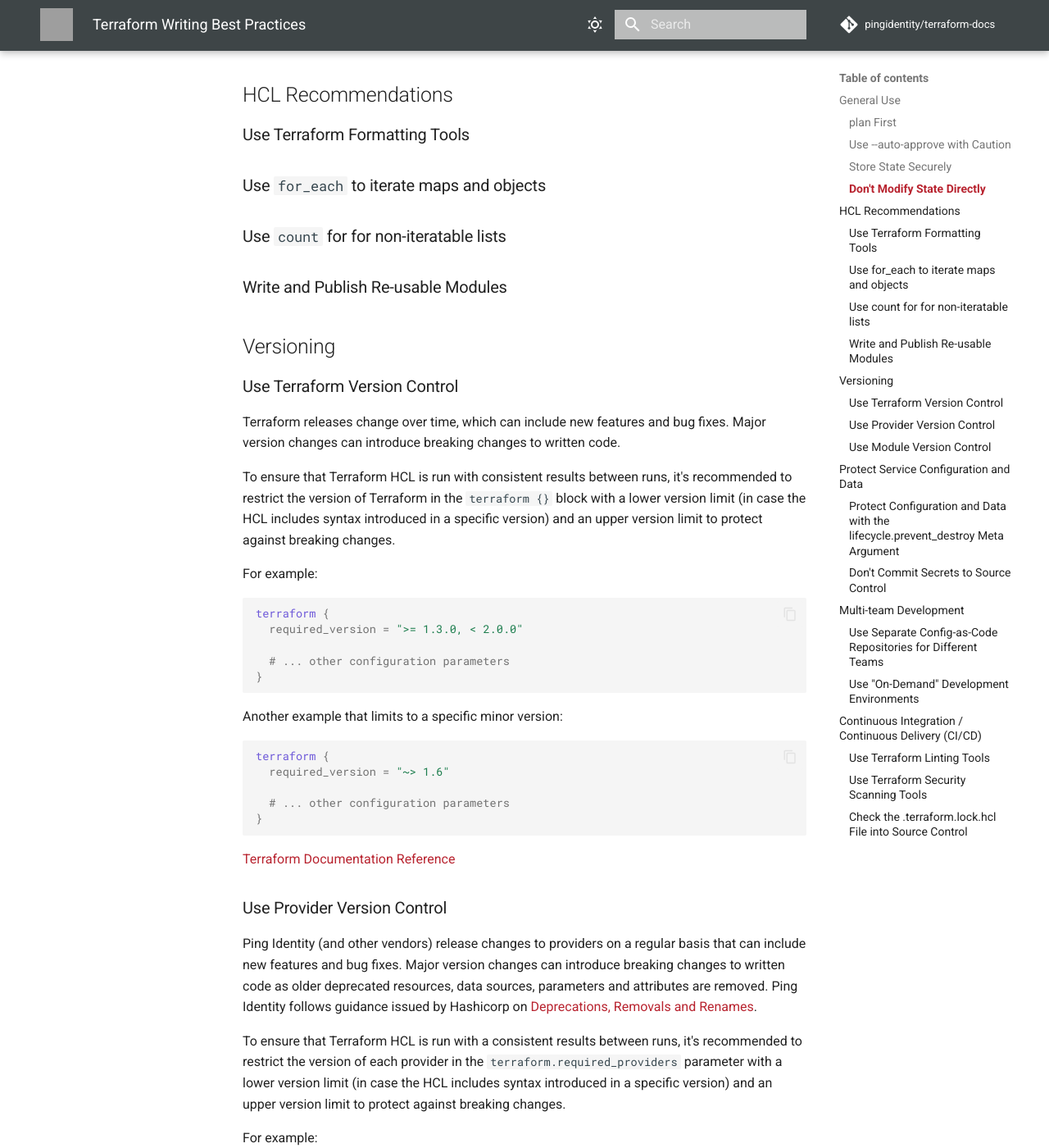
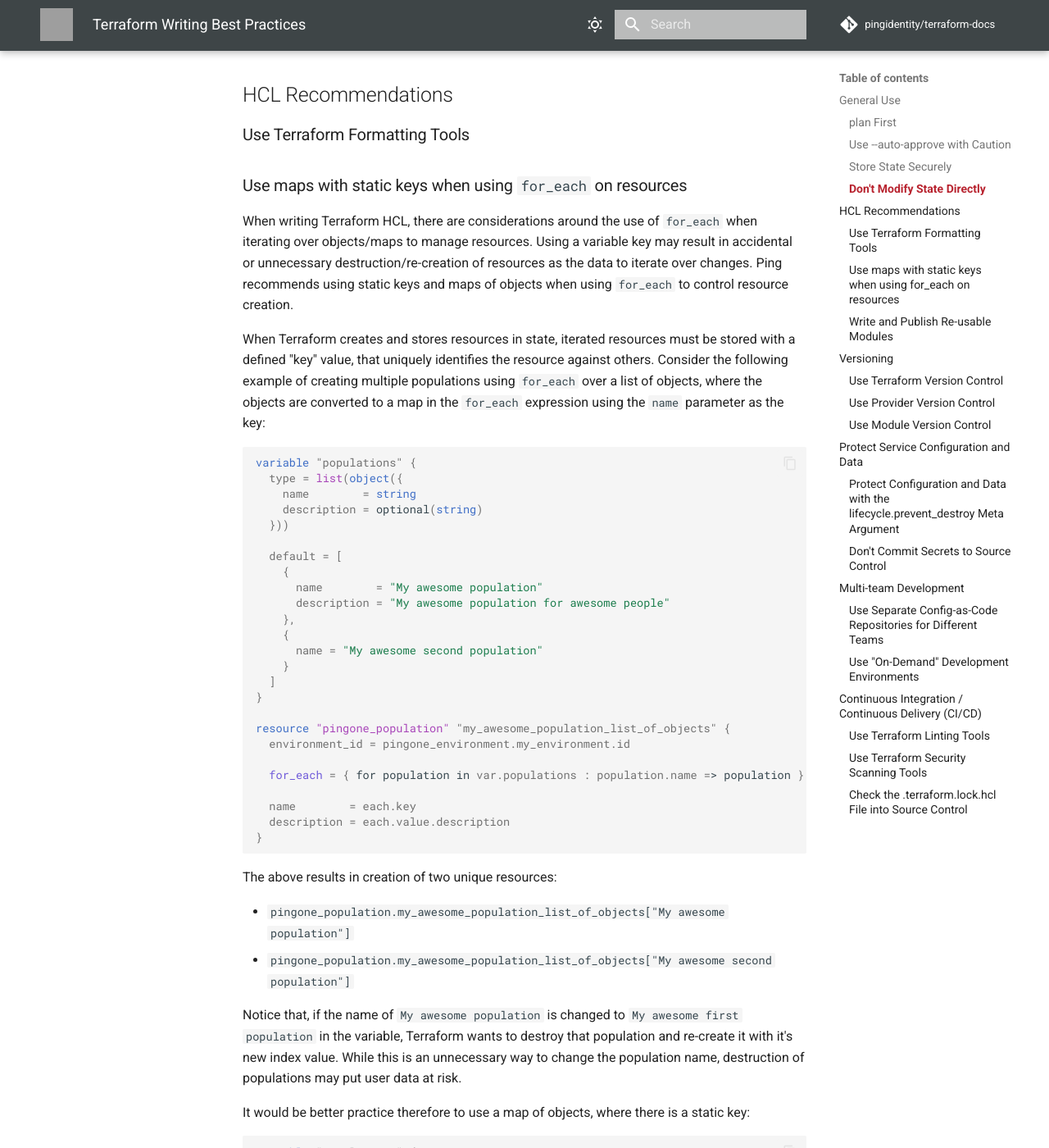
Before and after one commit to pingidentity/terraform-docs, an MkDocs documentation site: the page built from docs/best-practices/index.md, in a window 1280 px wide and 1400 px high, scrolled down 1617 px. Shown: the whole window at 82% size. Built offline with MkDocs 1.6.1 and Material for MkDocs 9.7.7, drawn with Linux system fonts in a browser that asks for light colours; comment, search, counter and statistics services are not loaded; some of the changed text lies outside the part shown; grey boxes are pictures that could not be loaded.

Commit message:
add use static indexes for `for_each` iteration

````diff
--- a/docs/best-practices/index.md
+++ b/docs/best-practices/index.md
@@ -32,9 +32,83 @@ To minimize the risks associated with `--auto-approve`, Ping recommends to revie
 
 ### Use Terraform Formatting Tools
 
-### Use `for_each` to iterate maps and objects
+### Use maps with static keys when using `for_each` on resources
 
-### Use `count` for for non-iteratable lists
+When writing Terraform HCL, there are considerations around the use of `for_each` when iterating over objects/maps to manage resources.  Using a variable key may result in accidental or unnecessary destruction/re-creation of resources as the data to iterate over changes.  Ping recommends using static keys and maps of objects when using `for_each` to control resource creation.
+
+When Terraform creates and stores resources in state, iterated resources must be stored with a defined "key" value, that uniquely identifies the resource against others.  Consider the following example of creating multiple populations using `for_each` over a list of objects, where the objects are converted to a map in the `for_each` expression using the `name` parameter as the key:
+```terraform
+variable "populations" {
+  type = list(object({
+    name        = string
+    description = optional(string)
+  }))
+
+  default = [
+    {
+      name        = "My awesome population"
+      description = "My awesome population for awesome people"
+    },
+    {
+      name = "My awesome second population"
+    }
+  ]
+}
+
+resource "pingone_population" "my_awesome_population_list_of_objects" {
+  environment_id = pingone_environment.my_environment.id
+
+  for_each = { for population in var.populations : population.name => population }
+
+  name        = each.key
+  description = each.value.description
+}
+```
+
+The above results in creation of two unique resources:
+
+* `pingone_population.my_awesome_population_list_of_objects["My awesome population"]`
+* `pingone_population.my_awesome_population_list_of_objects["My awesome second population"]`
+
+Notice that, if the name of `My awesome population` is changed to `My awesome first population` in the variable, Terraform wants to destroy that population and re-create it with it's new index value.  While this is an unnecessary way to change the population name, destruction of populations may put user data at risk.
+
+It would be better practice therefore to use a map of objects, where there is a static key:
+```terraform
+variable "populations" {
+  type = map(object({
+    name        = string
+    description = optional(string)
+  }))
+
+  default = {
+    "first_population" = {
+      name        = "My awesome population"
+      description = "My awesome population for awesome people"
+    },
+    "second_population" = {
+      name = "My awesome second population"
+    }
+  }
+}
+
+resource "pingone_population" "my_awesome_population_map_of_objects" {
+  environment_id = pingone_environment.my_environment.id
+
+  for_each = var.populations
+
+  name        = each.value.name
+  description = each.value.description
+}
+```
+
+The above results in creation of two unique resources:
+
+* `pingone_population.my_awesome_population_list_of_objects["first_population"]`
+* `pingone_population.my_awesome_population_list_of_objects["second_population"]`
+
+In this case, if the `name` or `description` of any population changes, Terraform will correctly update the impacted resource, rather than potentially forcing a re-creation.
+
+Notice also, that if the order of the key/object pairs changes in the map, Terraform correctly calculates that there are no changes to the data with the objects themselves, because the relation of object to map key hasn't changed.  This is advantage of using `for_each` over `count`, where changing the order of items does impact the plan that Terraform calculates, because the counted index related to the data has changed.
 
 ### Write and Publish Re-usable Modules
 
````
